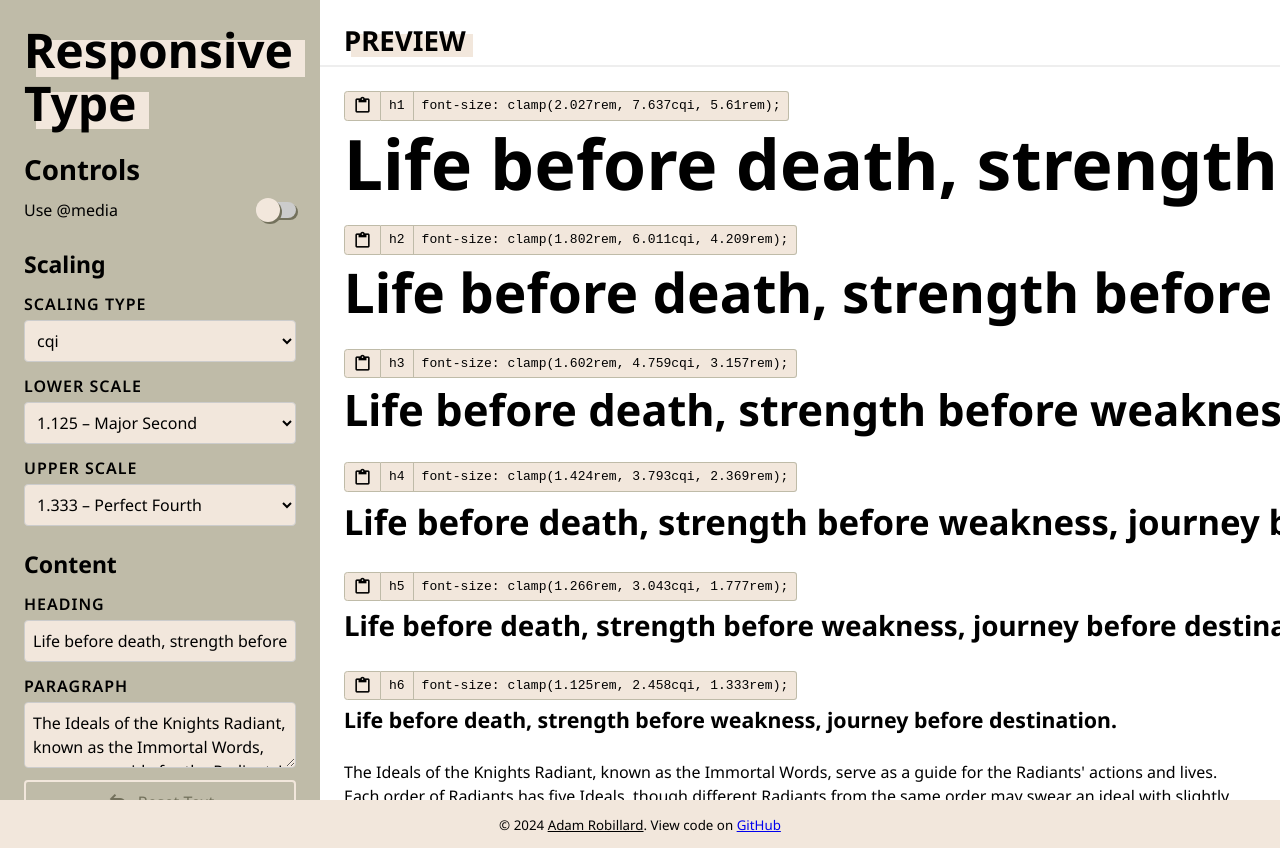
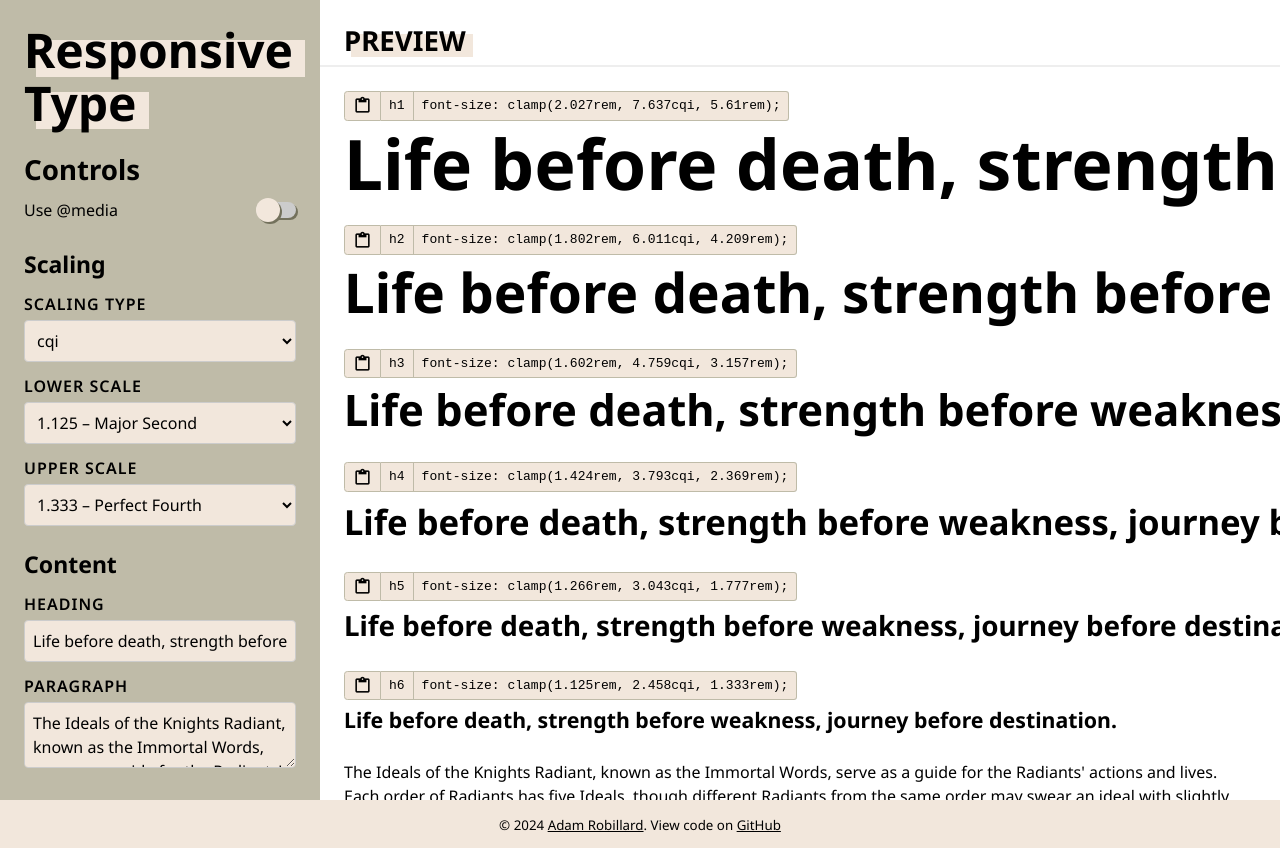
Before and after one commit to arobillard/responsive-type, a Next.js app: page / in a window 1280 px wide. Built offline with nearby package versions, Linux system fonts and the light colour scheme.

Commit message:
Add dynamic year to footer and make text reset button conditional

```diff
--- a/src/app/components/Controls/Controls.jsx
+++ b/src/app/components/Controls/Controls.jsx
@@ -57,12 +57,15 @@ export default function Controls() {
           onChange={(e) => updateSettings({ paragraphText: e.target.value })}
         />
       </div>
+      {(headingText !== default_headingText ||
+        paragraphText !== default_paragraphText) && (
         <Button onClick={resetText} secondary outline>
           <i className="material-symbols-outlined" aria-hidden="true">
             undo
           </i>
           Reset Text
         </Button>
+      )}
     </section>
   );
 }
--- a/src/app/components/Footer/Footer.jsx
+++ b/src/app/components/Footer/Footer.jsx
@@ -2,16 +2,22 @@ import footer from './footer.module.css';
 import layout from '@/app/styles/layout.module.css';
 
 export default function Footer() {
+  const currentYear = new Date(Date.now()).getFullYear();
   return (
     <footer className={footer.footer}>
       <div className={layout.container}>
         <small>
-          &copy; 2024{' '}
-          <a className={footer.footer_link} href="https://adamrobillard.ca">
+          &copy; {currentYear}{' '}
+          <a
+            className={footer.footer_link}
+            href="https://adamrobillard.ca"
+            target="_blank"
+          >
             Adam Robillard
           </a>
           . View code on{' '}
           <a
+            className={footer.footer_link}
             href="https://github.com/arobillard/responsive-type"
             target="_blank"
           >
```
Lines whose indentation alone changed are shown as unchanged.
